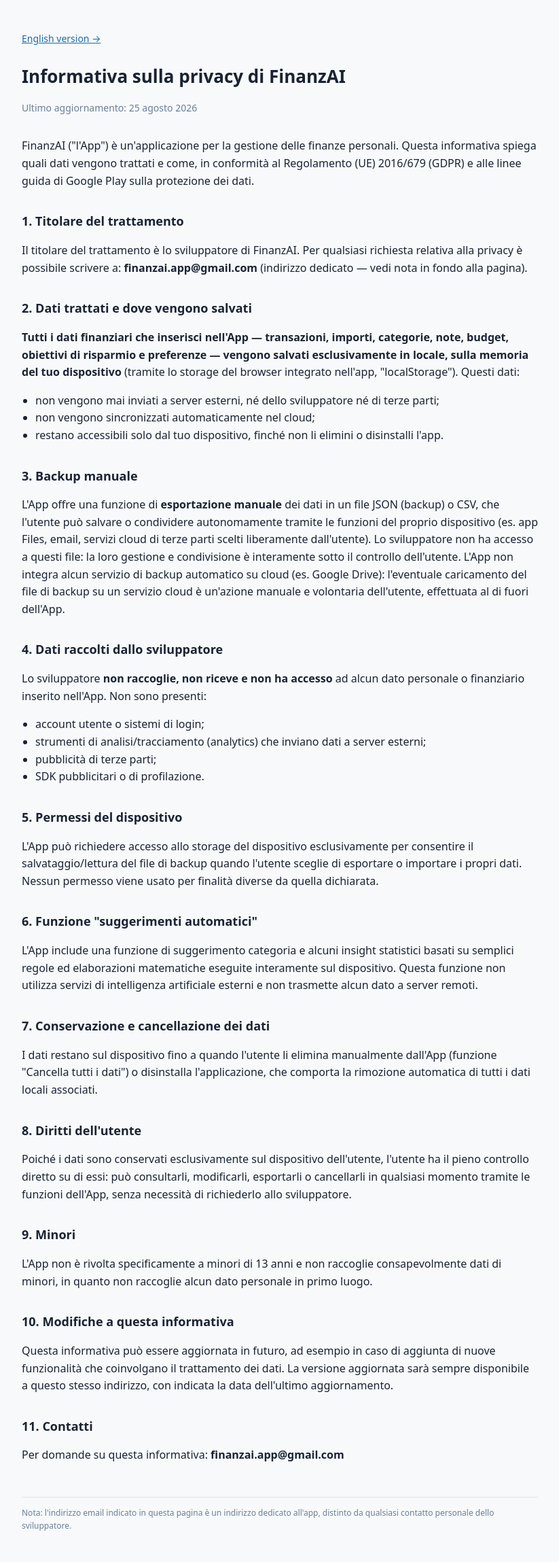
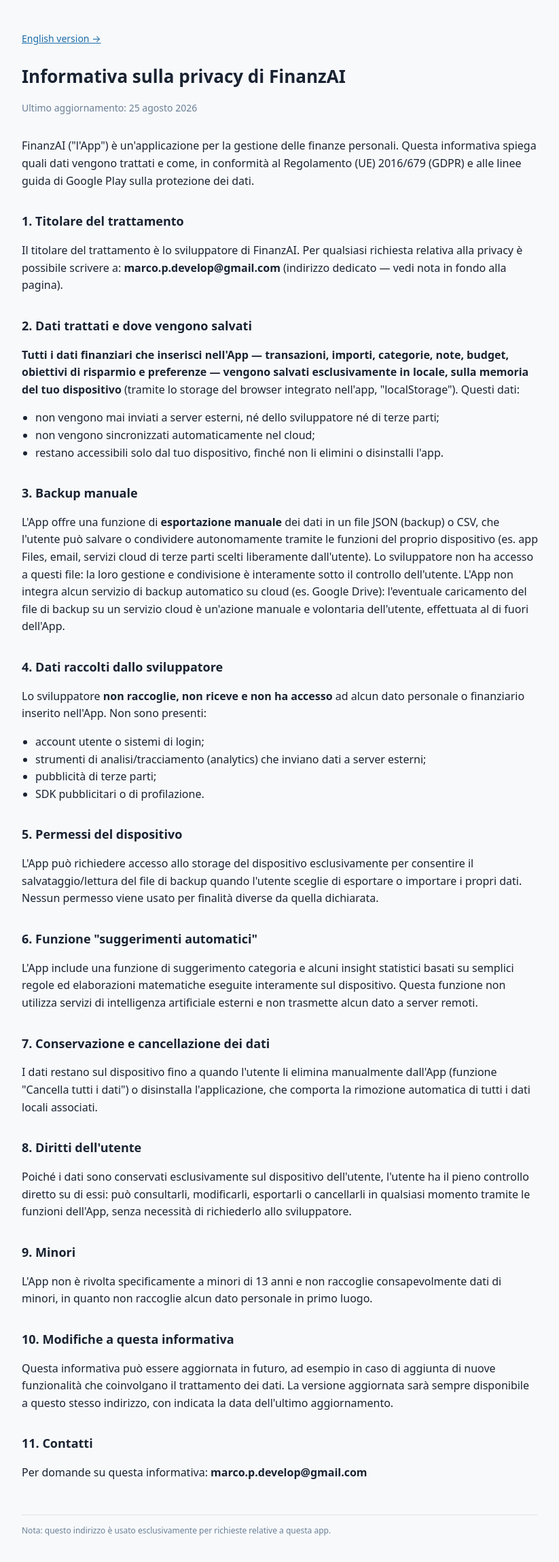
Before and after one commit to Marctie/FinanzAI-Privacy, a plain HTML site: page index.html in a window 1280 px wide. Shown: the whole page at 68% size, without its empty margins (228-1051 px from the left). Drawn offline with Linux system fonts and the light colour scheme.

Commit message:
Aggiorna email di contatto

```diff
--- a/index.html
+++ b/index.html
@@ -24,7 +24,7 @@
   <p>FinanzAI ("l'App") è un'applicazione per la gestione delle finanze personali. Questa informativa spiega quali dati vengono trattati e come, in conformità al Regolamento (UE) 2016/679 (GDPR) e alle linee guida di Google Play sulla protezione dei dati.</p>
 
   <h2>1. Titolare del trattamento</h2>
-  <p>Il titolare del trattamento è lo sviluppatore di FinanzAI. Per qualsiasi richiesta relativa alla privacy è possibile scrivere a: <strong>finanzai.app@gmail.com</strong> (indirizzo dedicato — vedi nota in fondo alla pagina).</p>
+  <p>Il titolare del trattamento è lo sviluppatore di FinanzAI. Per qualsiasi richiesta relativa alla privacy è possibile scrivere a: <strong>marco.p.develop@gmail.com</strong> (indirizzo dedicato — vedi nota in fondo alla pagina).</p>
 
   <h2>2. Dati trattati e dove vengono salvati</h2>
   <p><strong>Tutti i dati finanziari che inserisci nell'App — transazioni, importi, categorie, note, budget, obiettivi di risparmio e preferenze — vengono salvati esclusivamente in locale, sulla memoria del tuo dispositivo</strong> (tramite lo storage del browser integrato nell'app, "localStorage"). Questi dati:</p>
@@ -65,9 +65,9 @@
   <p>Questa informativa può essere aggiornata in futuro, ad esempio in caso di aggiunta di nuove funzionalità che coinvolgano il trattamento dei dati. La versione aggiornata sarà sempre disponibile a questo stesso indirizzo, con indicata la data dell'ultimo aggiornamento.</p>
 
   <h2>11. Contatti</h2>
-  <p>Per domande su questa informativa: <strong>finanzai.app@gmail.com</strong></p>
+  <p>Per domande su questa informativa: <strong>marco.p.develop@gmail.com</strong></p>
 
   <hr style="margin-top:48px;opacity:.2">
-  <p style="font-size:12px;color:#6b7f96">Nota: l'indirizzo email indicato in questa pagina è un indirizzo dedicato all'app, distinto da qualsiasi contatto personale dello sviluppatore.</p>
+  <p style="font-size:12px;color:#6b7f96">Nota: questo indirizzo è usato esclusivamente per richieste relative a questa app.</p>
 </body>
 </html>
```
Also changed, not shown: en.html (+3 -3 lines).
